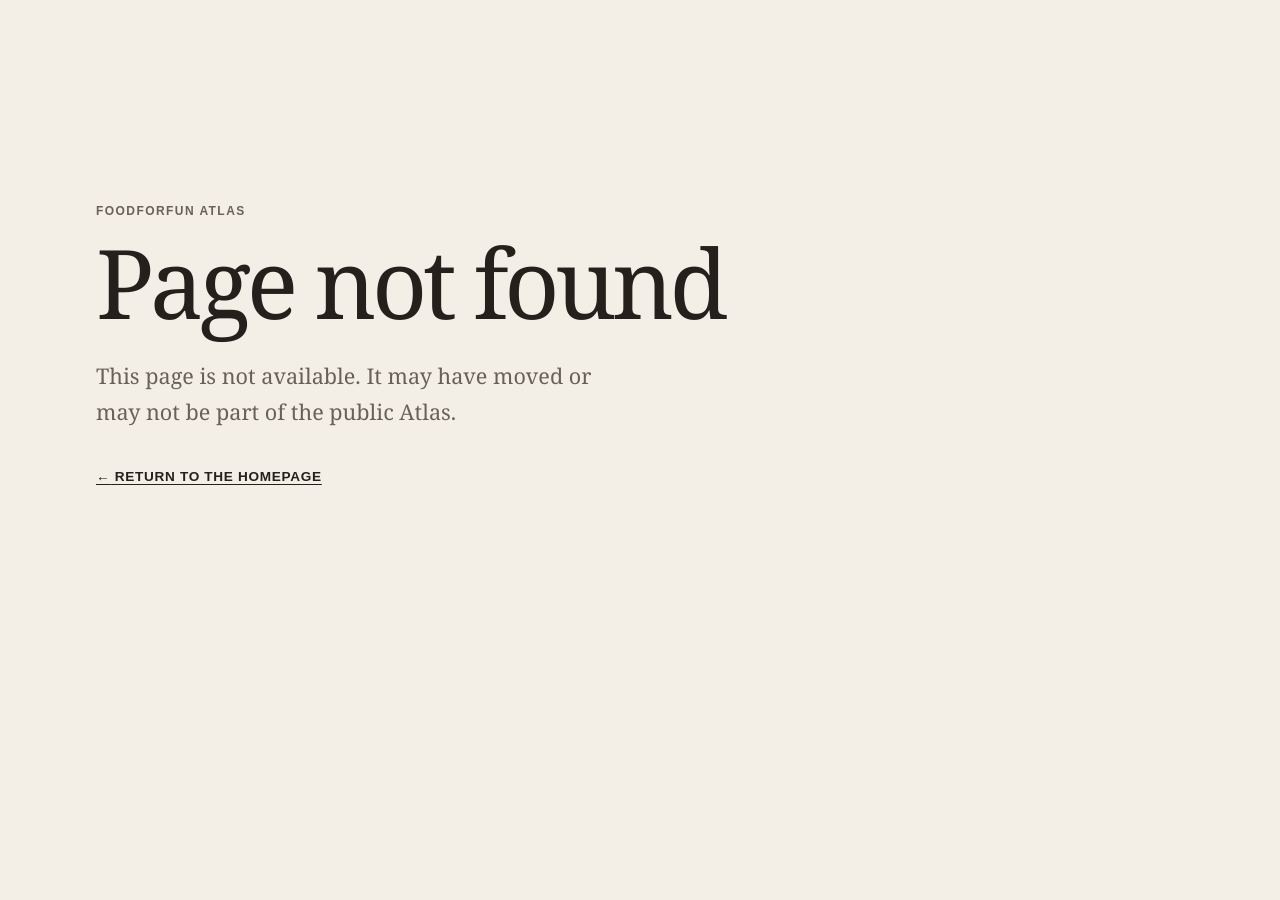
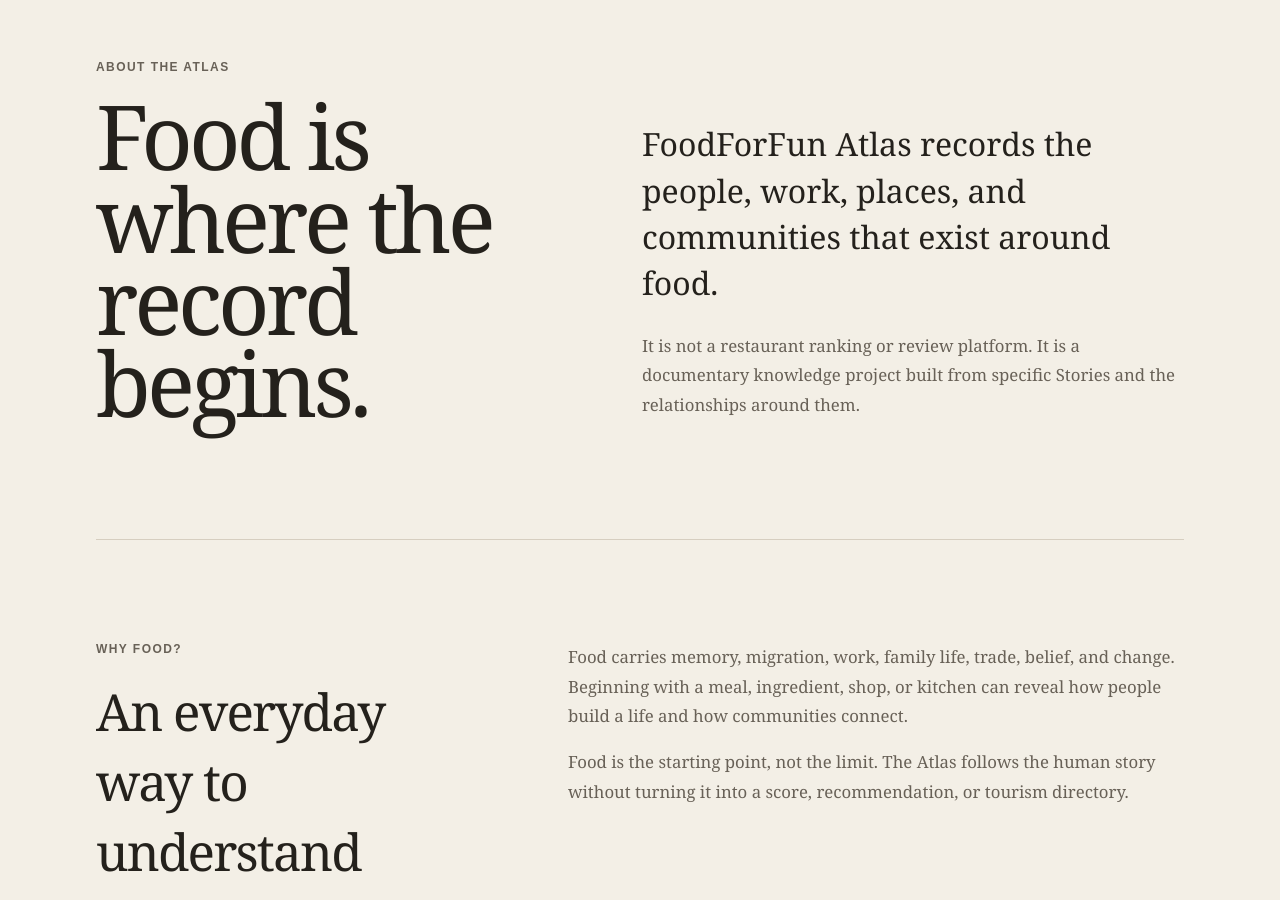
Before and after one commit to FoodForFun/FoodForFun-Atlas, a Next.js app: page /about in a window 1280 px wide. Before the commit this address had no page. Shown: the part 140-1040 px from the top of the page. Before the commit the page ends 885 px from the top, so only its background shows below. Built offline with nearby package versions, Linux system fonts and the light colour scheme.

Commit message:
feat: add public About page (#76)

```diff
--- a/app/_components/site-navigation.tsx
+++ b/app/_components/site-navigation.tsx
@@ -5,6 +5,7 @@
   { href: "/places", label: "Places" },
   { href: "/themes", label: "Themes" },
   { href: "/search", label: "Search" },
+  { href: "/about", label: "About" },
 ];
 
 export function SiteNavigation() {
--- /dev/null
+++ b/app/about/page.tsx
@@ -0,0 +1,166 @@
+import type { Metadata } from "next";
+
+export const metadata: Metadata = {
+  title: "About | FoodForFun Atlas",
+  description:
+    "Learn how FoodForFun Atlas documents people, work, places, and communities through food.",
+};
+
+const correctionUrl =
+  "https://github.com/FoodForFun/FoodForFun-Atlas/issues/new?title=Correction%3A%20";
+
+export default function AboutPage() {
+  return (
+    <main className="site-shell about-page">
+      <header className="about-hero">
+        <div>
+          <p className="eyebrow">About the Atlas</p>
+          <h1>Food is where the record begins.</h1>
+        </div>
+        <div className="about-lede">
+          <p className="statement">
+            FoodForFun Atlas records the people, work, places, and communities
+            that exist around food.
+          </p>
+          <p>
+            It is not a restaurant ranking or review platform. It is a
+            documentary knowledge project built from specific Stories and the
+            relationships around them.
+          </p>
+        </div>
+      </header>
+
+      <section className="about-section" aria-labelledby="why-food-heading">
+        <div className="about-section-heading">
+          <p className="eyebrow">Why food?</p>
+          <h2 id="why-food-heading">An everyday way to understand people.</h2>
+        </div>
+        <div className="about-section-content">
+          <p>
+            Food carries memory, migration, work, family life, trade, belief,
+            and change. Beginning with a meal, ingredient, shop, or kitchen can
+            reveal how people build a life and how communities connect.
+          </p>
+          <p>
+            Food is the starting point, not the limit. The Atlas follows the
+            human story without turning it into a score, recommendation, or
+            tourism directory.
+          </p>
+        </div>
+      </section>
+
+      <section className="about-section" aria-labelledby="work-heading">
+        <div className="about-section-heading">
+          <p className="eyebrow">How we work</p>
+          <h2 id="work-heading">Collect, connect, review, publish.</h2>
+        </div>
+        <div className="about-section-content">
+          <p>
+            A Story begins with source material such as a video, interview,
+            article, field note, or other documented record. Editors preserve
+            the source, identify relevant Places and Themes, check the account,
+            and review the public Story before publication.
+          </p>
+          <ul className="about-principles">
+            <li>
+              Describe people and cultures with care, context, and respect.
+            </li>
+            <li>Separate documented facts from interpretation.</li>
+            <li>
+              Keep uncertainty visible instead of filling gaps with guesses.
+            </li>
+            <li>Prefer useful connections over rankings or stereotypes.</li>
+          </ul>
+        </div>
+      </section>
+
+      <section className="about-section" aria-labelledby="sources-heading">
+        <div className="about-section-heading">
+          <p className="eyebrow">Sources and transparency</p>
+          <h2 id="sources-heading">The evidence stays connected.</h2>
+        </div>
+        <div className="about-section-content">
+          <p>
+            Published Stories identify the public-safe source information used
+            to prepare them when that information is available and appropriate.
+            Original records, transcripts, rights notes, and internal review
+            details may be retained privately and are never made public merely
+            because they exist in the editorial system.
+          </p>
+          <p>
+            A source supports a Story; it does not remove the need for editorial
+            judgment, context, or later correction.
+          </p>
+        </div>
+      </section>
+
+      <section className="about-section" aria-labelledby="privacy-heading">
+        <div className="about-section-heading">
+          <p className="eyebrow">Privacy</p>
+          <h2 id="privacy-heading">Publish only justified precision.</h2>
+        </div>
+        <div className="about-section-content">
+          <p>
+            The Atlas may describe a Place at country, region, city,
+            neighborhood, or exact precision. Editors should publish only the
+            level needed to understand the Story. Private homes, sensitive
+            workplaces, and locations that could create risk can be generalized
+            or hidden.
+          </p>
+          <p>
+            Personal or private information is not public simply because it can
+            be found elsewhere.
+          </p>
+        </div>
+      </section>
+
+      <section className="about-section" aria-labelledby="technology-heading">
+        <div className="about-section-heading">
+          <p className="eyebrow">Technology and AI</p>
+          <h2 id="technology-heading">
+            Tools can assist. People remain responsible.
+          </h2>
+        </div>
+        <div className="about-section-content">
+          <p>
+            Technology and AI may help with transcription, translation,
+            organization, research, or drafting. Their output is treated as a
+            suggestion, not as verified fact. A person reviews material before
+            publication and remains responsible for the final editorial choice.
+          </p>
+        </div>
+      </section>
+
+      <section
+        className="about-section about-corrections"
+        aria-labelledby="corrections-heading"
+      >
+        <div className="about-section-heading">
+          <p className="eyebrow">Corrections</p>
+          <h2 id="corrections-heading">Help us keep the record accurate.</h2>
+        </div>
+        <div className="about-section-content">
+          <p>
+            Please report factual errors, incorrect names, location concerns,
+            rights concerns, outdated business information, or privacy issues
+            through a public correction Issue in the project repository.
+          </p>
+          <a
+            className="correction-link"
+            href={correctionUrl}
+            rel="noreferrer"
+            target="_blank"
+          >
+            Open a correction Issue
+          </a>
+          <p className="about-note">
+            Do not include private addresses, personal contact details, or other
+            sensitive evidence in a public Issue. For a sensitive concern,
+            describe only the affected Atlas page and request a private
+            follow-up.
+          </p>
+        </div>
+      </section>
+    </main>
+  );
+}
--- a/app/globals.css
+++ b/app/globals.css
@@ -317,6 +317,98 @@
   color: var(--ink-muted);
   font-size: 1.08rem;
   line-height: 1.75;
+}
+
+.about-page {
+  padding-top: 0;
+}
+
+.about-hero {
+  display: grid;
+  grid-template-columns: minmax(16rem, 0.9fr) minmax(18rem, 1.1fr);
+  min-height: min(36rem, 70vh);
+  gap: clamp(3rem, 8vw, 8rem);
+  align-items: center;
+  padding: clamp(4rem, 9vw, 8rem) 0;
+  border-bottom: 1px solid var(--line);
+}
+
+.about-hero h1 {
+  font-size: clamp(3.25rem, 7vw, 6.25rem);
+}
+
+.about-lede > p:last-child,
+.about-section-content {
+  color: var(--ink-muted);
+  font-size: 1.05rem;
+  line-height: 1.75;
+}
+
+.about-lede > p:last-child {
+  max-width: 38rem;
+  margin: 1.5rem 0 0;
+}
+
+.about-section {
+  display: grid;
+  grid-template-columns: minmax(14rem, 0.75fr) minmax(18rem, 1.25fr);
+  gap: clamp(2rem, 8vw, 8rem);
+  padding: clamp(4rem, 8vw, 7rem) 0;
+  border-bottom: 1px solid var(--line);
+}
+
+.about-section-heading h2 {
+  max-width: 13ch;
+  font-size: clamp(2rem, 4vw, 3.25rem);
+}
+
+.about-section-content {
+  max-width: 42rem;
+}
+
+.about-section-content > :first-child {
+  margin-top: 0;
+}
+
+.about-section-content > :last-child {
+  margin-bottom: 0;
+}
+
+.about-principles {
+  padding-left: 1.25rem;
+  margin: 2rem 0 0;
+}
+
+.about-principles li + li {
+  margin-top: 0.65rem;
+}
+
+.correction-link {
+  display: inline-flex;
+  min-height: 2.8rem;
+  padding: 0.75rem 1rem;
+  margin-top: 1rem;
+  border: 1px solid var(--accent);
+  align-items: center;
+  background: var(--accent);
+  color: var(--paper);
+  font-family: Arial, Helvetica, sans-serif;
+  font-size: 0.78rem;
+  font-weight: 600;
+  letter-spacing: 0.05em;
+  text-decoration: none;
+  text-transform: uppercase;
+}
+
+.correction-link:hover {
+  color: #fff;
+}
+
+.about-note {
+  padding-left: 1rem;
+  margin-top: 1.5rem;
+  border-left: 3px solid var(--line);
+  font-size: 0.92rem;
 }
 
 .story-index {
@@ -1885,6 +1977,16 @@
     gap: 1rem;
   }
 
+  .about-hero,
+  .about-section {
+    grid-template-columns: 1fr;
+  }
+
+  .about-hero {
+    min-height: auto;
+    gap: 2rem;
+  }
+
   .home-hero h1 {
     max-width: 10ch;
   }
--- a/app/page.tsx
+++ b/app/page.tsx
@@ -136,6 +136,8 @@
           that exist around food. It is not a restaurant ranking or review
           platform. Each record begins with a specific Story and the people
           behind it.
+          {" "}
+          <Link href="/about">Read how the Atlas works.</Link>
         </p>
       </aside>
     </main>
--- a/package.json
+++ b/package.json
@@ -9,6 +9,7 @@
     "lint": "eslint .",
     "test:auth": "node --test tests/auth/*.test.ts",
     "test:editorial": "node --test tests/editorial/*.test.ts",
+    "test:public": "node --test tests/public/*.test.ts",
     "test:search": "node --test tests/search/*.test.ts"
   },
   "dependencies": {
```
Also changed, not shown: 3 other files (tests, documents, lock files or other folders).
